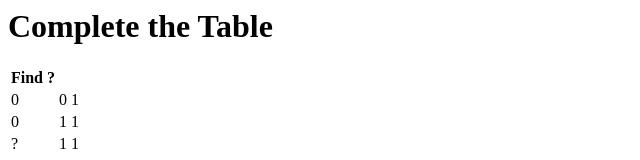
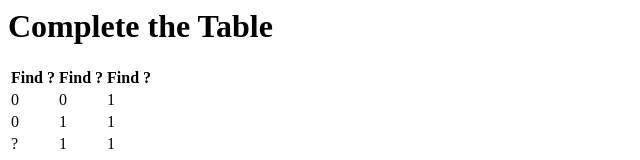
Before and after one commit to katsiro1/katsiro1.github.io, a plain HTML site: page q2.html in a window 1280 px wide. Shown: the top 160 px of the page, without its empty margins (0-640 px from the left). Drawn offline with Linux system fonts and the light colour scheme.

Commit message:
Find ? Find ? Find ?

```diff
--- a/q2.html
+++ b/q2.html
@@ -8,7 +8,7 @@
 <body>
     <h1>Complete the Table</h1>
     <table>
-        <tr><th>Find ?</th></tr>
+        <tr><th>Find ?</th><th>Find ?</th><th>Find ?</th></tr>
         <tr>
             <td>0</td> <td>0</td> <td>1</td>
         </tr>
```
